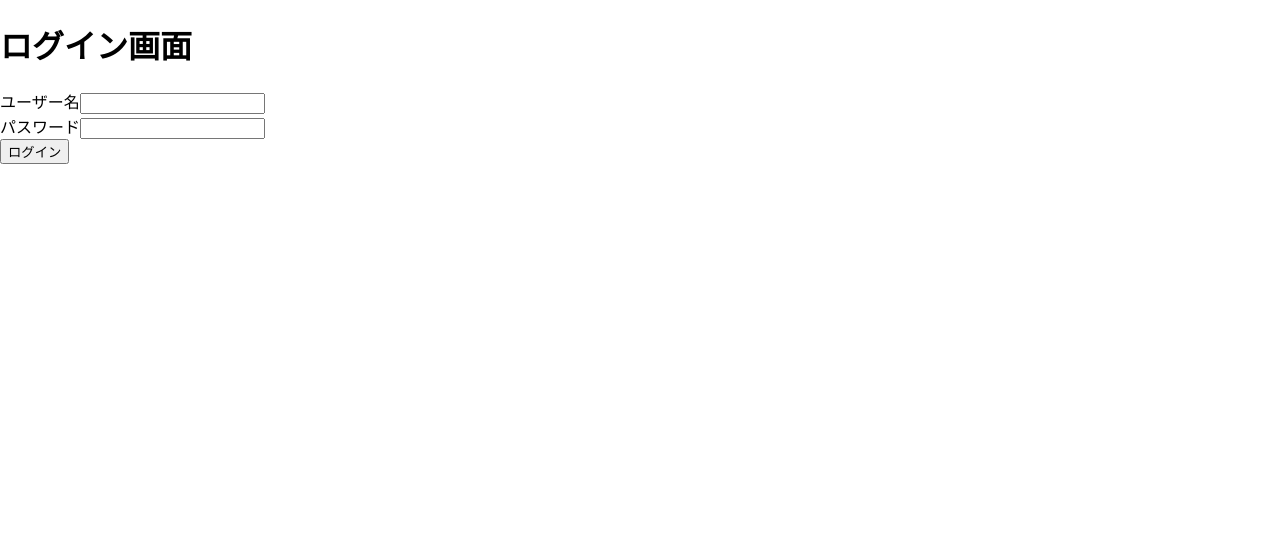
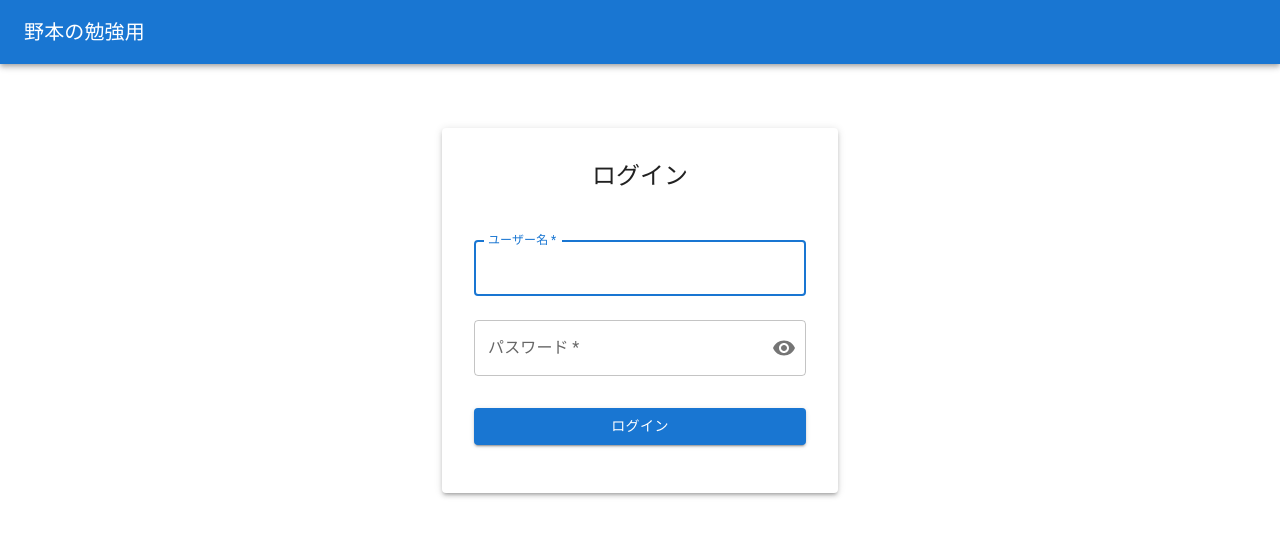
Before and after one commit to rin1351206/nomo-training, a React (Create React App) app in the folder frontend/: page / in a window 1280 px wide. Shown: the top 536 px of the page. Built offline with nearby package versions, Linux system fonts and the light colour scheme.

Commit message:
ログイン画面作成仮

```diff
--- a/frontend/public/index.html
+++ b/frontend/public/index.html
@@ -24,7 +24,7 @@
       work correctly both with client-side routing and a non-root public URL.
       Learn how to configure a non-root public URL by running `npm run build`.
     -->
-    <title>React App</title>
+    <title>野本の勉強用</title>
   </head>
   <body>
     <noscript>You need to enable JavaScript to run this app.</noscript>
--- a/frontend/src/App.tsx
+++ b/frontend/src/App.tsx
@@ -2,14 +2,14 @@ import React from 'react';
 import './assets/styles/App.css';
 import { BrowserRouter, Routes, Route } from 'react-router-dom';
 import LoginPage from './pages/LoginPage';
-import DashboardPage from './pages/DashboardPage';
+import HomePage from './pages/HomePage';
 
 function App() {
   return (
     <BrowserRouter>
       <Routes>
         <Route path="/" element={<LoginPage />} />
-        <Route path="/dashboard" element={<DashboardPage />} />
+        <Route path="/Home" element={<HomePage />} />
       </Routes>
     </BrowserRouter>
   );
--- a/frontend/src/pages/DashboardPage.tsx
+++ /dev/null
@@ -1,15 +0,0 @@
-import React from 'react';
-import { useNavigate } from 'react-router-dom';
-
-const DashboardPage: React.FC = () => {
-    const navigate = useNavigate();
-
-    return (
-        <div className="dashboard-container">
-            <h1>ダッシュボード</h1>
-            <p>ログインに成功しました！</p>
-        </div>
-    );
-};
-
-export default DashboardPage;
--- /dev/null
+++ b/frontend/src/pages/HomePage.tsx
@@ -0,0 +1,25 @@
+import React from 'react';
+import { useNavigate } from 'react-router-dom';
+import {
+    Typography,
+    AppBar,
+    Toolbar,
+} from '@mui/material';
+
+const HomePage: React.FC = () => {
+    const navigate = useNavigate();
+
+    return (
+        <div className="Home-container">
+            <AppBar position="static">
+                <Toolbar>
+                    <Typography variant="h6" component="div" sx={{ flexGrow: 1 }}>
+                        野本の勉強用
+                    </Typography>
+                </Toolbar>
+            </AppBar>
+        </div>
+    );
+};
+
+export default HomePage;
--- a/frontend/src/pages/LoginPage.tsx
+++ b/frontend/src/pages/LoginPage.tsx
@@ -1,18 +1,55 @@
 import React, { useState } from 'react';
 import { useNavigate } from 'react-router-dom';
 import { login } from '../services/loginService';
+import {
+  Container,
+  Box,
+  TextField,
+  Button,
+  Typography,
+  Paper,
+  Alert,
+  CircularProgress,
+  AppBar,
+  Toolbar,
+  InputAdornment,
+  IconButton
+} from '@mui/material';
+import { styled } from '@mui/material/styles';
+import { Visibility, VisibilityOff } from '@mui/icons-material';
+
+const StyledPaper = styled(Paper)(({ theme }) => ({
+  marginTop: theme.spacing(8),
+  padding: theme.spacing(4),
+  display: 'flex',
+  flexDirection: 'column',
+  alignItems: 'center',
+}));
+
+const StyledForm = styled('form')(({ theme }) => ({
+  width: '100%',
+  marginTop: theme.spacing(1),
+}));
+
+const SubmitButton = styled(Button)(({ theme }) => ({
+  margin: theme.spacing(3, 0, 2),
+}));
 
 const LoginPage: React.FC = () => {
   const [userName, setUserName] = useState('');
   const [password, setPassword] = useState('');
+  const [showPassword, setShowPassword] = useState(false);
   const [error, setError] = useState<string | null>(null);
   const [loading, setLoading] = useState(false);
   const navigate = useNavigate();
 
+  const handleClickShowPassword = () => {
+    setShowPassword(!showPassword);
+  };
+
   const handleSubmit = async (e: React.FormEvent) => {
     e.preventDefault();
 
-    // 入力検証
     if (!userName || !password) {
       setError('ユーザー名とパスワードを入力してください');
       return;
@@ -25,7 +62,7 @@ const LoginPage: React.FC = () => {
       const response = await login(userName, password);
 
       if (response.success) {
-        navigate('/dashboard');
+        navigate('/Home');
       } else {
         setError(response.message || 'ログインに失敗しました');
       }
@@ -37,37 +74,81 @@ const LoginPage: React.FC = () => {
   };
 
   return (
-    <div className="login-container">
-      <h1>ログイン画面</h1>
-      {error && <div className="error-message">{error}</div>}
-      <form onSubmit={handleSubmit}>
-        <div className="form-group">
-          <label htmlFor="userName">ユーザー名</label>
-          <input
-            type="text"
+    <Box sx={{ flexGrow: 1 }}>
+      <AppBar position="static">
+        <Toolbar>
+          <Typography variant="h6" component="div" sx={{ flexGrow: 1 }}>
+            野本の勉強用
+          </Typography>
+        </Toolbar>
+      </AppBar>
+      <Container component="main" maxWidth="xs">
+        <StyledPaper elevation={3}>
+          <Typography component="h2" variant="h5" sx={{ mb: 3 }}>
+            ログイン
+          </Typography>
+          {error && (
+            <Alert severity="error" sx={{ mt: 2, width: '100%' }}>
+              {error}
+            </Alert>
+          )}
+          <StyledForm onSubmit={handleSubmit}>
+            <TextField
+              margin="normal"
+              required
+              fullWidth
               id="userName"
+              label="ユーザー名"
               name="userName"
+              autoComplete="username"
+              autoFocus
               value={userName}
               onChange={(e) => setUserName(e.target.value)}
               disabled={loading}
             />
-        </div>
-        <div className="form-group">
-          <label htmlFor="password">パスワード</label>
-          <input
-            type="password"
+            <TextField
+              margin="normal"
+              required
+              fullWidth
+              name="password"
+              label="パスワード"
+              type={showPassword ? 'text' : 'password'}
               id="password"
-            name="password"
+              autoComplete="current-password"
               value={password}
               onChange={(e) => setPassword(e.target.value)}
               disabled={loading}
+              InputProps={{
+                endAdornment: (
+                  <InputAdornment position="end">
+                    <IconButton
+                      aria-label="パスワードの表示/非表示"
+                      onClick={handleClickShowPassword}
+                      edge="end"
+                    >
+                      {showPassword ? <VisibilityOff /> : <Visibility />}
+                    </IconButton>
+                  </InputAdornment>
+                ),
+              }}
             />
-        </div>
-        <button type="submit" disabled={loading}>
-          {loading ? 'ログイン中...' : 'ログイン'}
-        </button>
-      </form>
-    </div>
+            <SubmitButton
+              type="submit"
+              fullWidth
+              variant="contained"
+              color="primary"
+              disabled={loading}
+            >
+              {loading ? (
+                <CircularProgress size={24} color="inherit" />
+              ) : (
+                'ログイン'
+              )}
+            </SubmitButton>
+          </StyledForm>
+        </StyledPaper>
+      </Container>
+    </Box>
   );
 };
 
```
Also changed, not shown: package.json (added, +11 -0 lines), frontend/public/manifest.json, 1 other file (tests, documents, lock files or other folders). Lines whose indentation alone changed are shown as unchanged.
